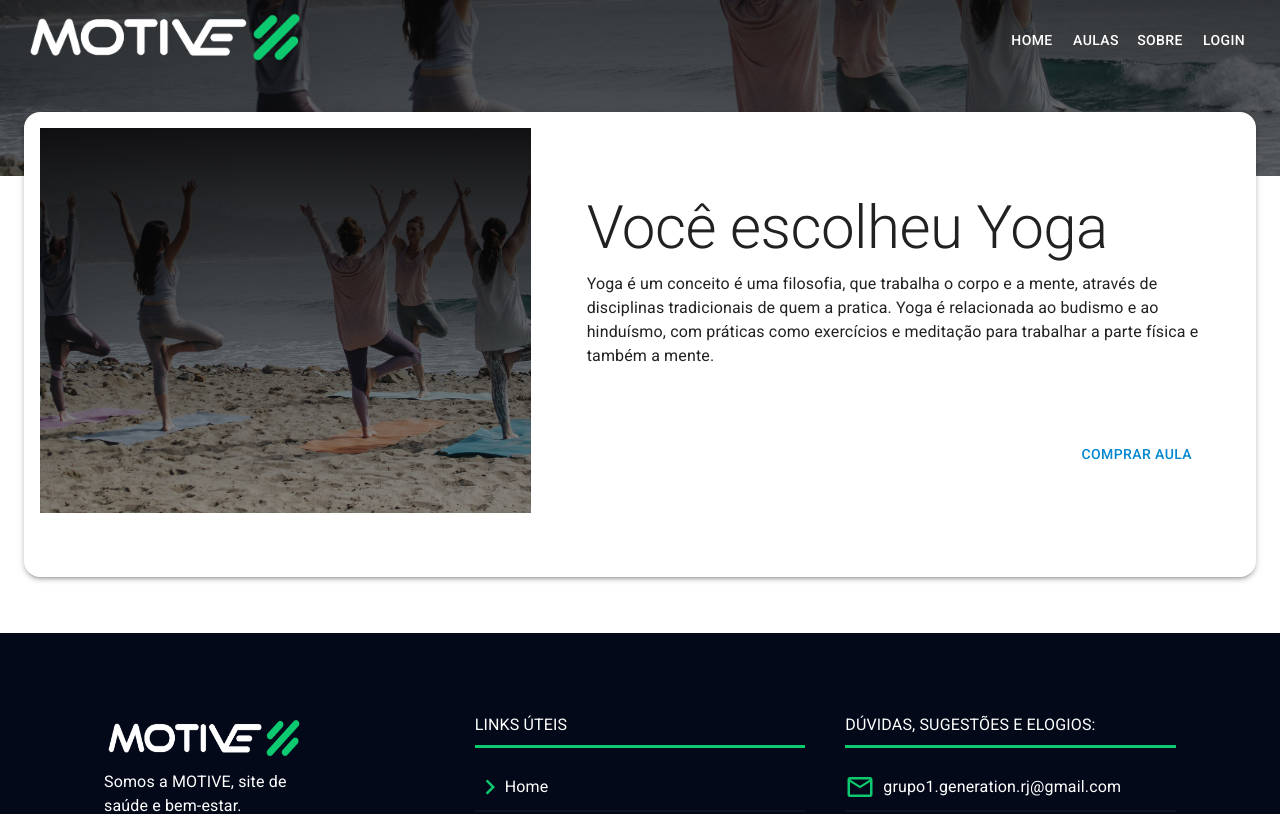
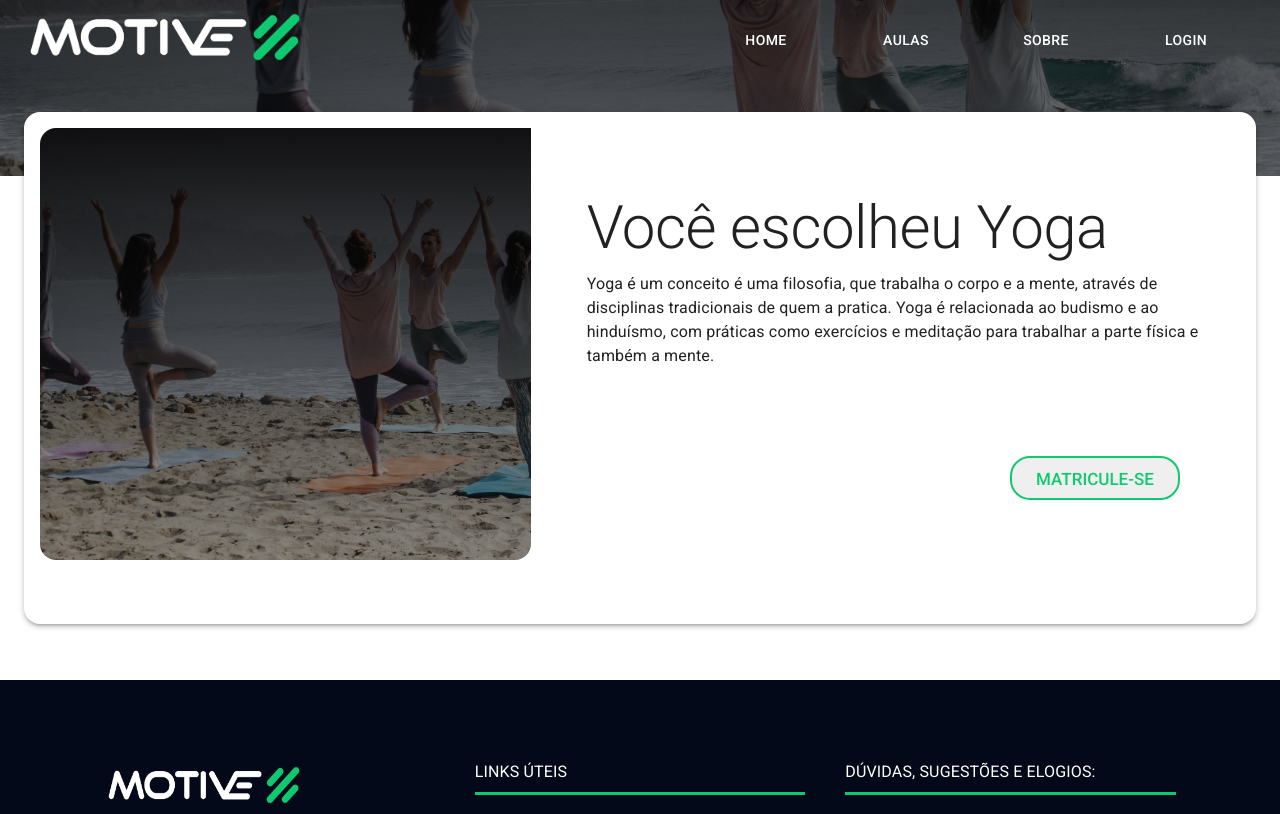
Before and after one commit to GrupoMotive/Motive, a React (Create React App) app: page /produto in a window 1280 px wide. Shown: the top 814 px of the page. Built offline with nearby package versions, Linux system fonts and the light colour scheme.

Commit message:
feat: change button page

```diff
--- a/src/pages/check/style.css
+++ b/src/pages/check/style.css
@@ -5,7 +5,7 @@
 }
 
 .check {
-    background-image: url(../../assets//images/check.png);
+    background-image: url(../../assets//images/checkk.jpg);
     background-size: cover;
     background-position: center;
 }
--- a/src/pages/product/index.tsx
+++ b/src/pages/product/index.tsx
@@ -47,7 +47,9 @@ export default function Product() {
 
         <Grid container
           justifyContent="center"
-          alignItems="center">
+          alignItems="center"
+          sx = {{ borderRadius: '16px' }}
+          >
 
           <Grid container item>
             <Box
@@ -56,7 +58,7 @@ export default function Product() {
               borderRadius="xl"
               boxShadow="xl"
               mb={6}
-              sx={{ overflow: "hidden" }}
+              sx={{ overflow: "hidden", borderRadius: '16px' }}
             >
               <Grid container spacing={2}>
                 <Grid
@@ -68,6 +70,7 @@ export default function Product() {
                   className='bgProduct'
                   sx={{
                     alignContent: "center",
+                    borderRadius: '16px'
                   }}
                 >
                   <Box
@@ -78,7 +81,8 @@ export default function Product() {
                     height="100%"
                   >
                     <Box py={6} pr={6} pl={{ xs: 6, sm: 12 }} my="auto">
-                      <Box display="flex" p={1}>
+                      <Box display="flex" p={1} sx= {{ borderRadius: '16px' }}
+                      >
 
                       </Box>
 
@@ -91,7 +95,7 @@ export default function Product() {
                   </Box>
                 </Grid>
                 <Grid item xs={12} lg={7}>
-                  <Box component="form" p={2} method="post">
+                  <Box component="form" p={2} method="post" sx= {{ borderRadius: '16px' }}>
                     <Box px={3} py={{ xs: 2, sm: 6 }}>
                       <Typography variant="h2" mb={1}>
                         Você escolheu Yoga
@@ -110,9 +114,9 @@ export default function Product() {
                         textAlign="right"
                         ml="auto"
                       >
-                        <Button color="info" onClick={routeChange}>
-                          Comprar aula
-                        </Button>
+
+                      <button onClick={routeChange}> MATRICULE-SE </button>
+
                       </Grid>
                     </Box>
                   </Box>
--- a/src/pages/product/style.css
+++ b/src/pages/product/style.css
@@ -3,3 +3,52 @@
     background-size: cover;
     background-position: center;
 }
+
+button {
+    --color: #0DCA70;
+    font-family: inherit;
+    display: inline-block;
+    width: 10em;
+    height: 2.6em;
+    line-height: 2.5em;
+    margin: 20px;
+    position: relative;
+    overflow: hidden;
+    border: 2px solid var(--color);
+    transition: color .5s;
+    z-index: 1;
+    font-size: 17px;
+    border-radius: 20px;
+    font-weight: 500;
+    color: var(--color);
+   }
+
+   button:before {
+    content: "";
+    position: absolute;
+    z-index: -1;
+    background: var(--color);
+    height: 150px;
+    width: 200px;
+    border-radius: 50%;
+   }
+
+   button:hover {
+    color: #fff;
+   }
+
+   button:before {
+    top: 100%;
+    left: 100%;
+    transition: all .7s;
+   }
+
+   button:hover:before {
+    top: -30px;
+    left: -30px;
+   }
+
+   button:active:before {
+    background: #0DCA70;
+    transition: background 0s;
+   }
```
Also changed, not shown: src/assets/images/check.png (deleted), 1 other file (tests, documents, lock files or other folders).
